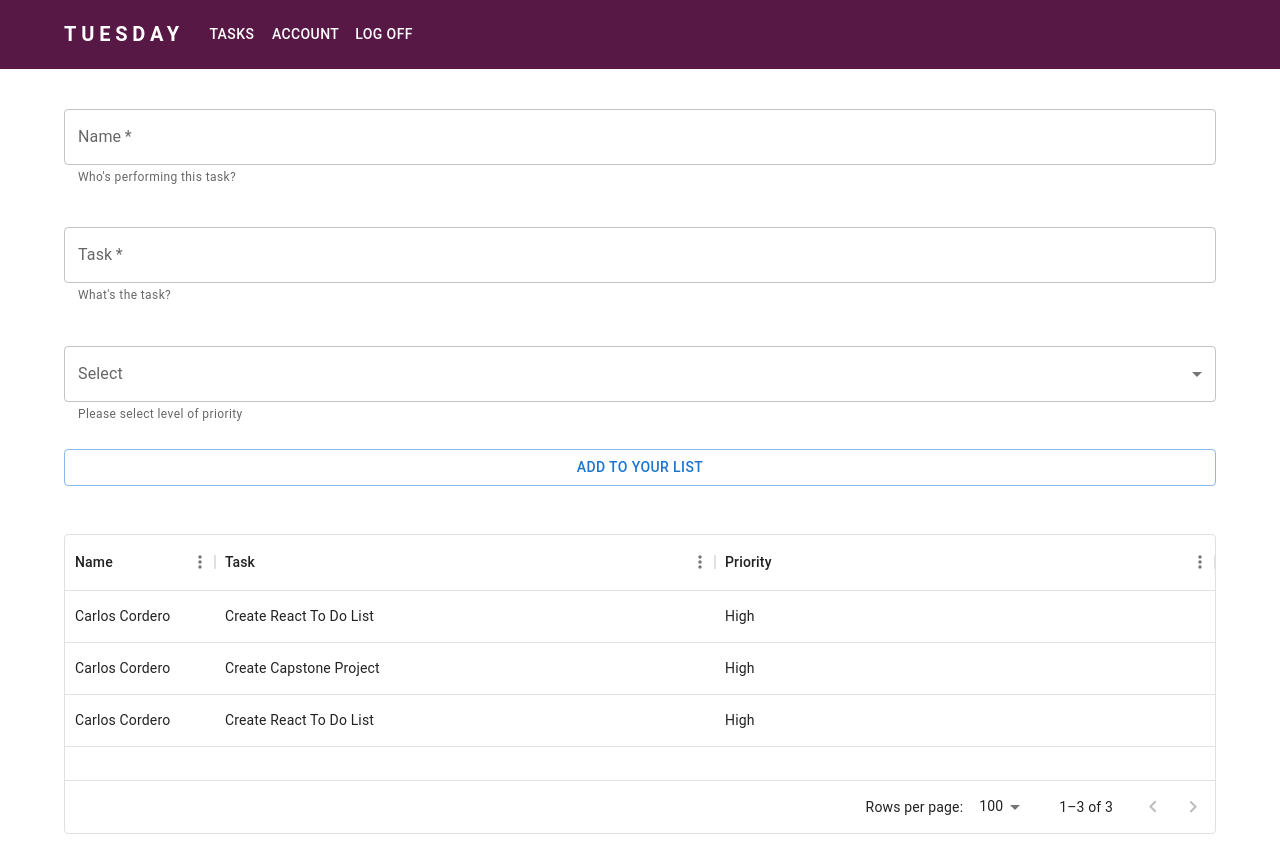
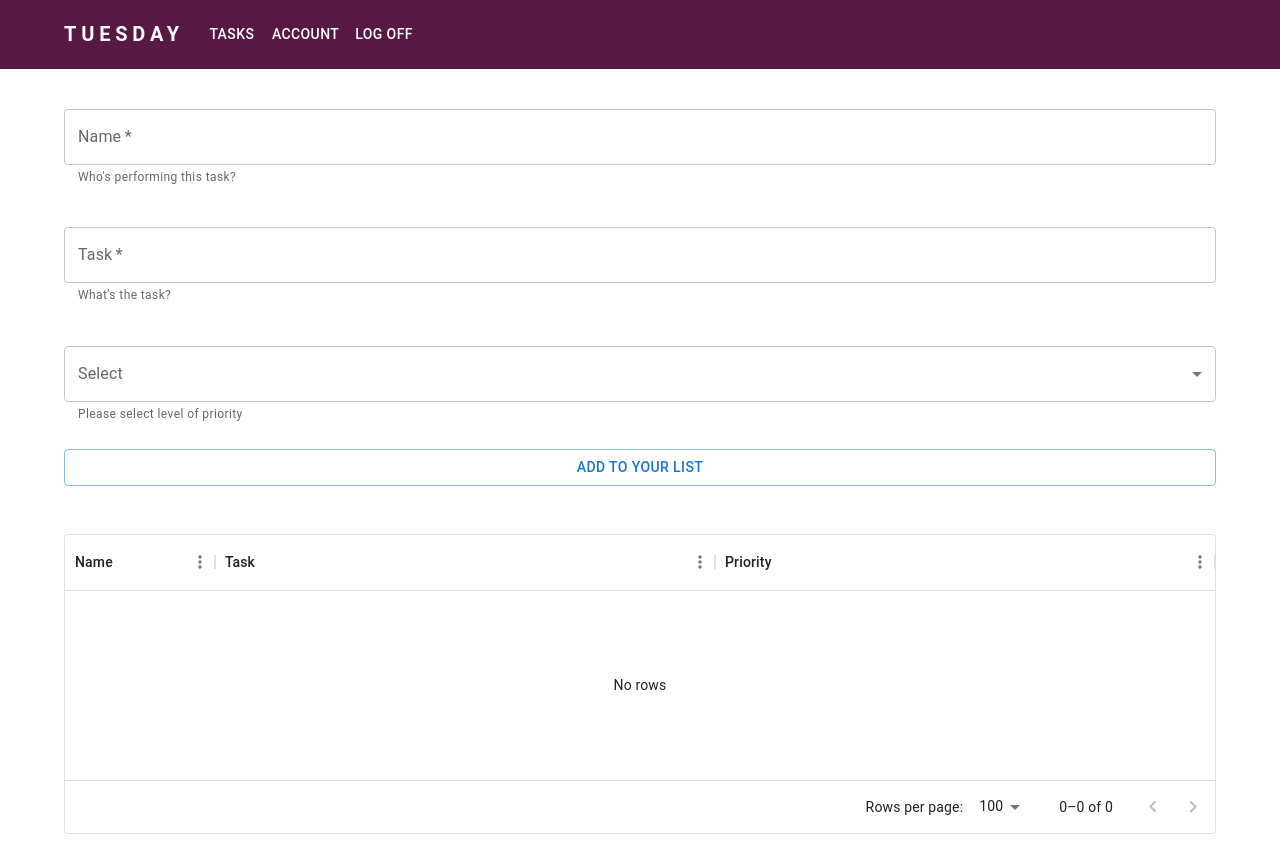
Before and after one commit to composercordero/to-do-list-day-1, a React (Vite) app: page / in a window 1280 px wide. Built offline with nearby package versions, Linux system fonts and the light colour scheme.

Commit message:
work with Brian to understand the form submit

```diff
--- a/src/components/Home.tsx
+++ b/src/components/Home.tsx
@@ -27,7 +27,7 @@ function Home() {
     return (
     <>
       <Form handleInputChange = {handleInputChange} handleFormSubmit={handleFormSubmit} newTask={newTask}/>
-      <TaskGrid />
+      <TaskGrid tasks={tasks}/>
       {/* {tasks.map( t=> <TaskGrid task={t} key={t.id}/> )} */}
     </>
   )
--- a/src/components/TaskGrid.tsx
+++ b/src/components/TaskGrid.tsx
@@ -4,28 +4,23 @@ import Container from '@mui/material/Container';
 
 type Task = {
     id: number,
-    col1:string,
-    col2:string,
-    col3: string,
+    name:string,
+    task:string,
+    priority: string,
     }
 
 type TaskProps = {
-    task: Task
+    tasks: Task[]
 }
 
+const TaskGrid = ({tasks}:TaskProps) => {
 
-const TaskGrid = () => {
-
-    const rows: GridRowsProp = [
-        { id: 1, col1: 'Carlos Cordero', col2: 'Create React To Do List', col3:'High' },
-        { id: 2, col1: 'Carlos Cordero', col2: 'Create Capstone Project', col3:'High' },
-        { id: 3, col1: 'Carlos Cordero', col2: 'Create React To Do List', col3:'High' },
-    ];
+    const rows: GridRowsProp = tasks
 
     const columns: GridColDef[] = [
-        { field: 'col1', headerName: 'Name', width: 150 },
-        { field: 'col2', headerName: 'Task', width: 500 },
-        { field: 'col3', headerName: 'Priority', width: 500 },
+        { field: 'name', headerName: 'Name', width: 150 },
+        { field: 'task', headerName: 'Task', width: 500 },
+        { field: 'priority', headerName: 'Priority', width: 500 },
     ];
 
     return (<>
```
